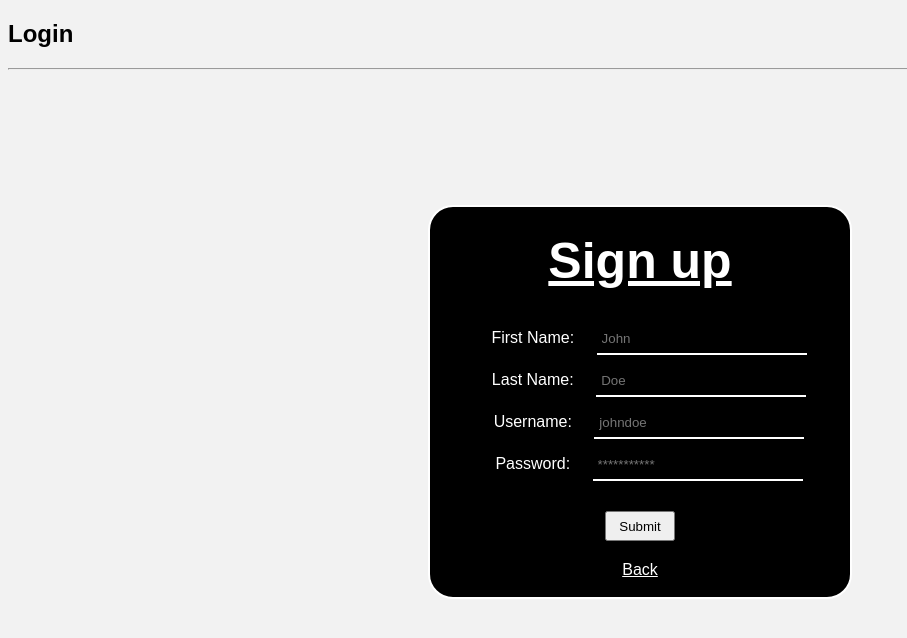
After one commit to mikbateman/Console, a Django app: page /user/ in a window 1280 px wide. The commit adds this page. Shown: the top 638 px of the page, without its empty margins (0-907 px from the left). Run offline with Django 4.2, Linux system fonts and the light colour scheme.

Commit message:
Added UI to add new user

```diff
--- a/login/templates/login/layout.html
+++ b/login/templates/login/layout.html
@@ -10,10 +10,8 @@
         <meta charset="UTF-8">
         <meta name="viewport" content="width=device-width, initial-scale=1">
         <link href="{% static 'login/styles.css' %}" rel="stylesheet">
-        <style>
-            {% block style %}
-            {% endblock %}
-        </style>
+        {% block style %}
+        {% endblock %}
     </head>
     <body>
         <header>
@@ -22,7 +20,9 @@
             </div>
             <hr>
         </header>
-        {% block body %}
-        {% endblock %}
+        <center>
+            {% block body %}
+            {% endblock %}
+        </center>
     </body>
 </html>
--- /dev/null
+++ b/login/templates/login/new_user.html
@@ -0,0 +1,78 @@
+{% extends "login/layout.html" %}
+
+{% block title %}
+Create User
+{% endblock %}
+
+{% block style %}
+<style>
+    .box {
+        border-radius: 25px;
+        color: white;
+        margin-top: 135px;
+        height: 350px;
+        width: 380px;
+        background-color: black;
+        padding: 20px;
+        border: 2px solid white;
+    }
+    h1 {
+        color: white;
+        margin-top: 5px;
+        font-size: 50px;
+        text-decoration: underline;
+    }
+    input[type=text],input[type=password] {
+        border: none;
+        border-bottom: 2px solid white;
+        background: black;
+        margin-bottom: 10px;
+        padding: 5px;
+        height: 20px;
+        width: 200px;
+
+    }
+
+    label {
+        padding: 10px;
+        margin: 8px;
+    }
+    #but {
+        height: 30px;
+        width:70px;
+        margin-top: 20px;
+        margin-bottom: 20px;
+    }
+    a {
+        margin-top: px;
+        color: white;
+    }
+
+
+</style>
+{% endblock %}
+
+{% block body %}
+<main>
+    <div class="box">
+        <form>
+            <h1>Sign up</h1>
+            <label>First Name: </label>
+            <input type="text" name="first_name" placeholder="John">
+            <br>
+            <label>Last Name: </label>
+            <input type="text" name="last_name" placeholder="Doe">
+            <br>
+            <label>Username: </label>
+            <input type="text" name="username" placeholder="johndoe">
+            <br>
+            <label>Password: </label>
+            <input type="password" name="password" placeholder="***********">
+            <br>
+            <input id="but" type="submit" value="Submit">
+            <br>
+            <a href="{% url 'login' %}">Back</a>
+        </form>
+    </div>
+</main>
+{% endblock%}
--- a/login/urls.py
+++ b/login/urls.py
@@ -4,5 +4,6 @@ from . import views
 
 urlpatterns = [
     path("", views.base, name="base"),
-    path("login/", views.index, name="login")
+    path("login/", views.index, name="login"),
+    path("user/", views.new_user, name="user")
 ]
--- a/login/views.py
+++ b/login/views.py
@@ -20,5 +20,9 @@ def base(request):
     if not request.user.is_authenticated:
         return HttpResponseRedirect(reverse("login"))
 
-    #else:
+    # else:
     #   return HttpResponceRedirct(reverse("home"))
+
+
+def new_user(request):
+    return render(request, "login/new_user.html")
```
Also changed, not shown: login/templates/login/index.html (+3 -13 lines).
